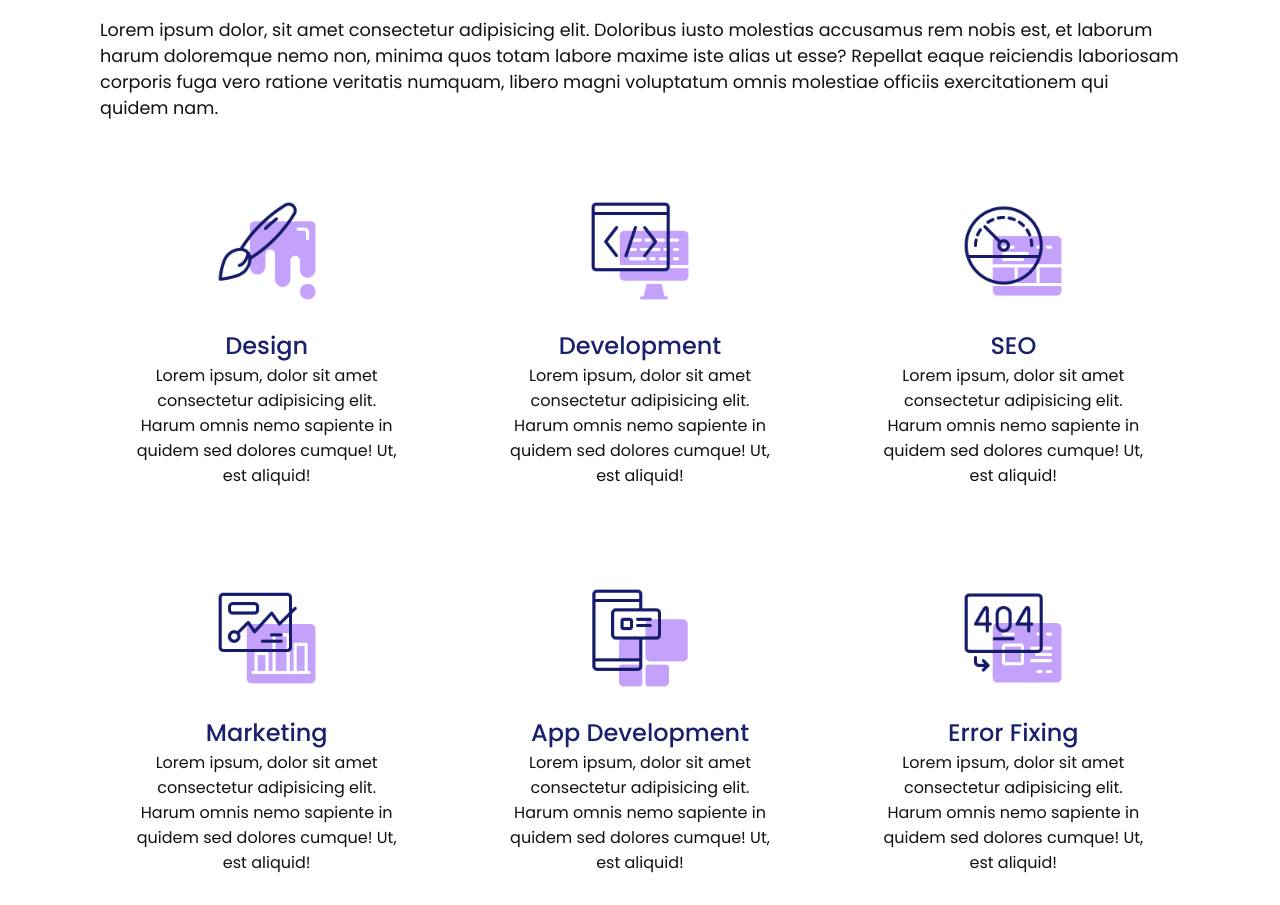
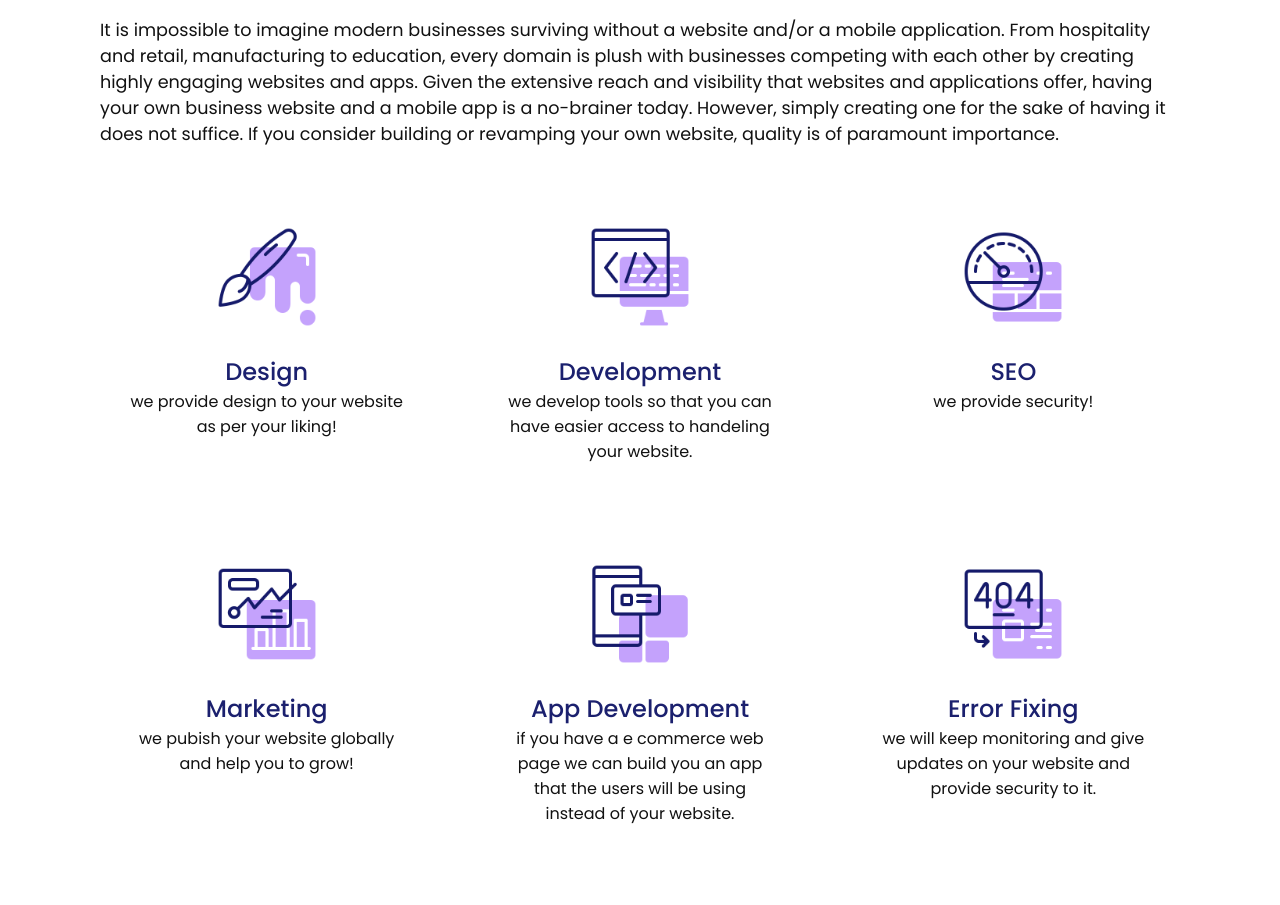
Before and after one commit to shashank0910/cns-website, a plain HTML site: page services.html in a window 1280 px wide. Shown: the part 208-1113 px from the top of the page. After the commit the page ends 1064 px from the top, so only its background shows below. Drawn offline with Linux system fonts and the light colour scheme.

Commit message:
Update services.html

```diff
--- a/services.html
+++ b/services.html
@@ -47,12 +47,10 @@
       <div class="title">
         <h1>Services that we can help you with</h1>
         <p>
-          Lorem ipsum dolor, sit amet consectetur adipisicing elit. Doloribus
-          iusto molestias accusamus rem nobis est, et laborum harum doloremque
-          nemo non, minima quos totam labore maxime iste alias ut esse? Repellat
-          eaque reiciendis laboriosam corporis fuga vero ratione veritatis
-          numquam, libero magni voluptatum omnis molestiae officiis
-          exercitationem qui quidem nam.
+          It is impossible to imagine modern businesses surviving without a website and/or a mobile application.
+          From hospitality and retail, manufacturing to education, every domain is plush with businesses competing with each other by creating highly engaging websites and apps.
+          Given the extensive reach and visibility that websites and applications offer, having your own business website and a mobile app is a no-brainer today.
+          However, simply creating one for the sake of having it does not suffice. If you consider building or revamping your own website, quality is of paramount importance.
         </p>
       </div>
       <div class="services">
@@ -61,48 +59,42 @@
             <img src="images/001.png" alt="" />
           </div>
           <h2>Design</h2>
-          Lorem ipsum, dolor sit amet consectetur adipisicing elit. Harum omnis
-          nemo sapiente in quidem sed dolores cumque! Ut, est aliquid!
+          we provide design to your website as per your liking!
         </div>
         <div class="service">
           <div class="icon">
             <img src="images/002.png" alt="" />
           </div>
           <h2>Development</h2>
-          Lorem ipsum, dolor sit amet consectetur adipisicing elit. Harum omnis
-          nemo sapiente in quidem sed dolores cumque! Ut, est aliquid!
+          we develop tools so that you can have easier access to handeling your website.
         </div>
         <div class="service">
           <div class="icon">
             <img src="images/003.png" alt="" />
           </div>
           <h2>SEO</h2>
-          Lorem ipsum, dolor sit amet consectetur adipisicing elit. Harum omnis
-          nemo sapiente in quidem sed dolores cumque! Ut, est aliquid!
+          we provide security!
         </div>
         <div class="service">
           <div class="icon">
             <img src="images/004.png" alt="" />
           </div>
           <h2>Marketing</h2>
-          Lorem ipsum, dolor sit amet consectetur adipisicing elit. Harum omnis
-          nemo sapiente in quidem sed dolores cumque! Ut, est aliquid!
+          we pubish your website globally and help you to grow!
         </div>
         <div class="service">
           <div class="icon">
             <img src="images/005.png" alt="" />
           </div>
           <h2>App Development</h2>
-          Lorem ipsum, dolor sit amet consectetur adipisicing elit. Harum omnis
-          nemo sapiente in quidem sed dolores cumque! Ut, est aliquid!
+          if you have a e commerce web page we can build you an app that the users will be using instead of your website.
         </div>
         <div class="service">
           <div class="icon">
             <img src="images/006.png" alt="" />
           </div>
           <h2>Error Fixing</h2>
-          Lorem ipsum, dolor sit amet consectetur adipisicing elit. Harum omnis
-          nemo sapiente in quidem sed dolores cumque! Ut, est aliquid!
+          we will keep monitoring and give updates on your website and provide security to it.
         </div>
       </div>
     </section>
```
